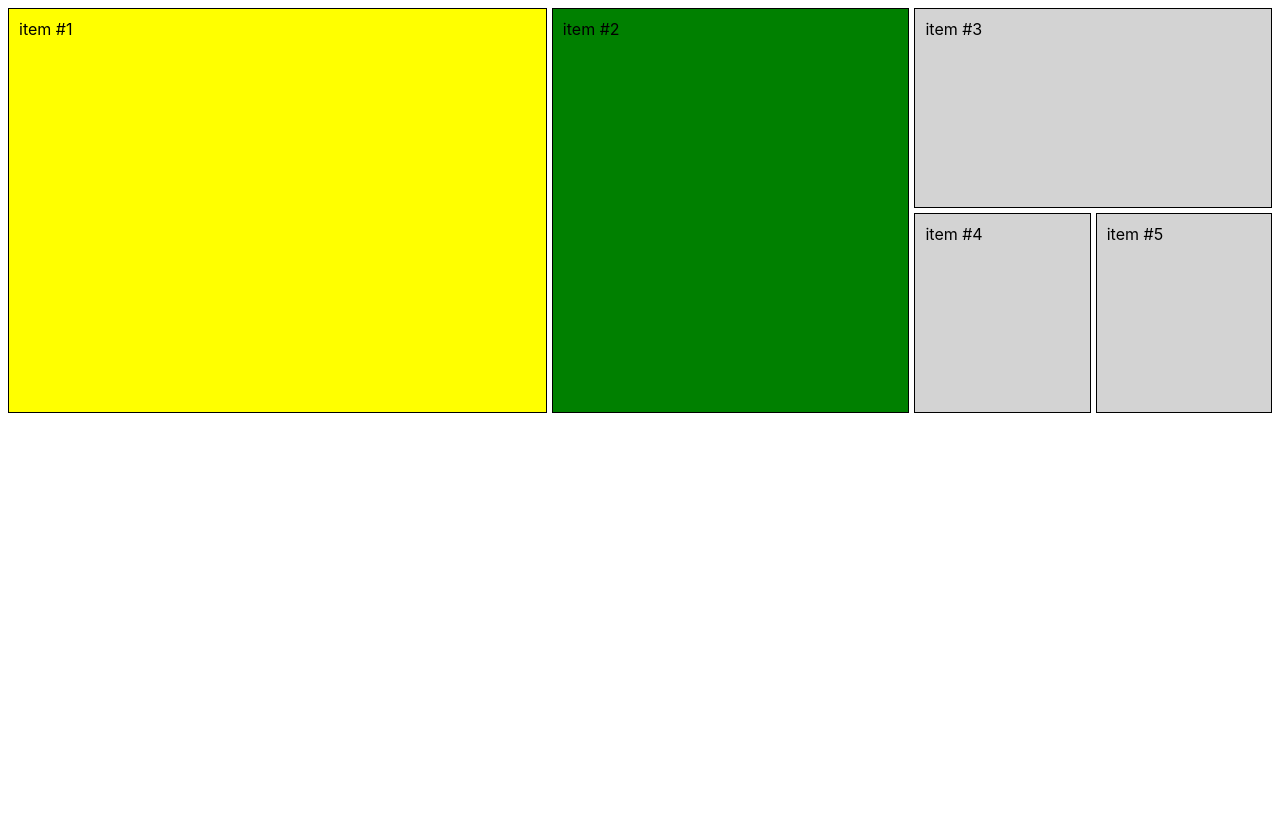
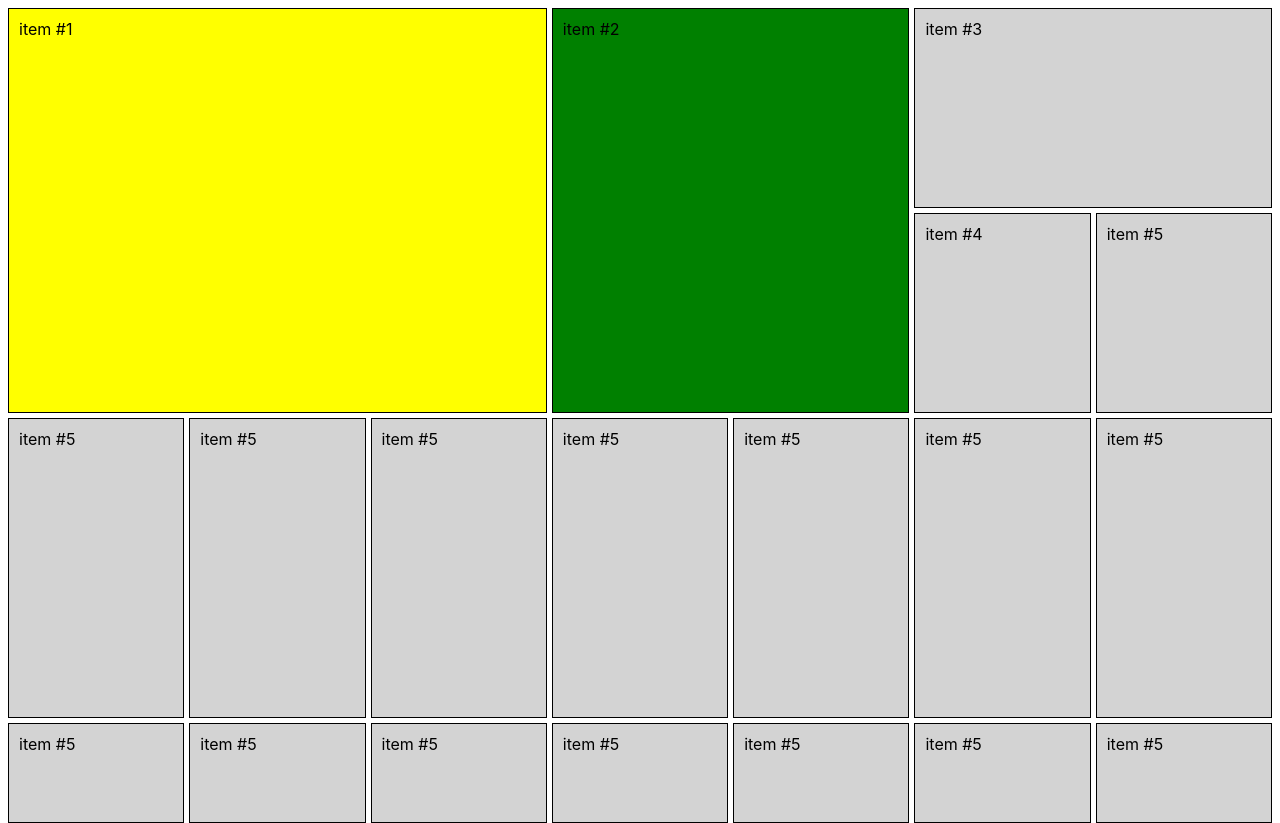
Before and after one commit to manuelalferez/CSS_grid_fundamentos, a plain HTML site: page index.html in a window 1280 px wide. Before the commit the page ends 800 px from the top, so only its background shows below. Drawn offline with Linux system fonts and the light colour scheme.

Commit message:
controlando los grid implicitos para que se ajusten a nuestro gusto

```diff
--- a/index.html
+++ b/index.html
@@ -14,6 +14,8 @@
             grid-template-rows: [inicio] 200px 200px [fin];
             grid-gap: 5px;
             height: 98vh;
+            grid-auto-rows: 300px 100px;
+
         }
 
         .item {
@@ -52,6 +54,20 @@
         <div class="item">item #3</div>
         <div class="item">item #4</div>
         <div class="item">item #5</div>
+        <div class="item">item #5</div>
+        <div class="item">item #5</div>
+        <div class="item">item #5</div>
+        <div class="item">item #5</div>
+        <div class="item">item #5</div>
+        <div class="item">item #5</div>
+        <div class="item">item #5</div>
+        <div class="item">item #5</div>
+        <div class="item">item #5</div>
+        <div class="item">item #5</div>
+        <div class="item">item #5</div>
+        <div class="item">item #5</div>
+        <div class="item">item #5</div>
+        <div class="item">item #5</div>
     </section>
 </body>
 
```
